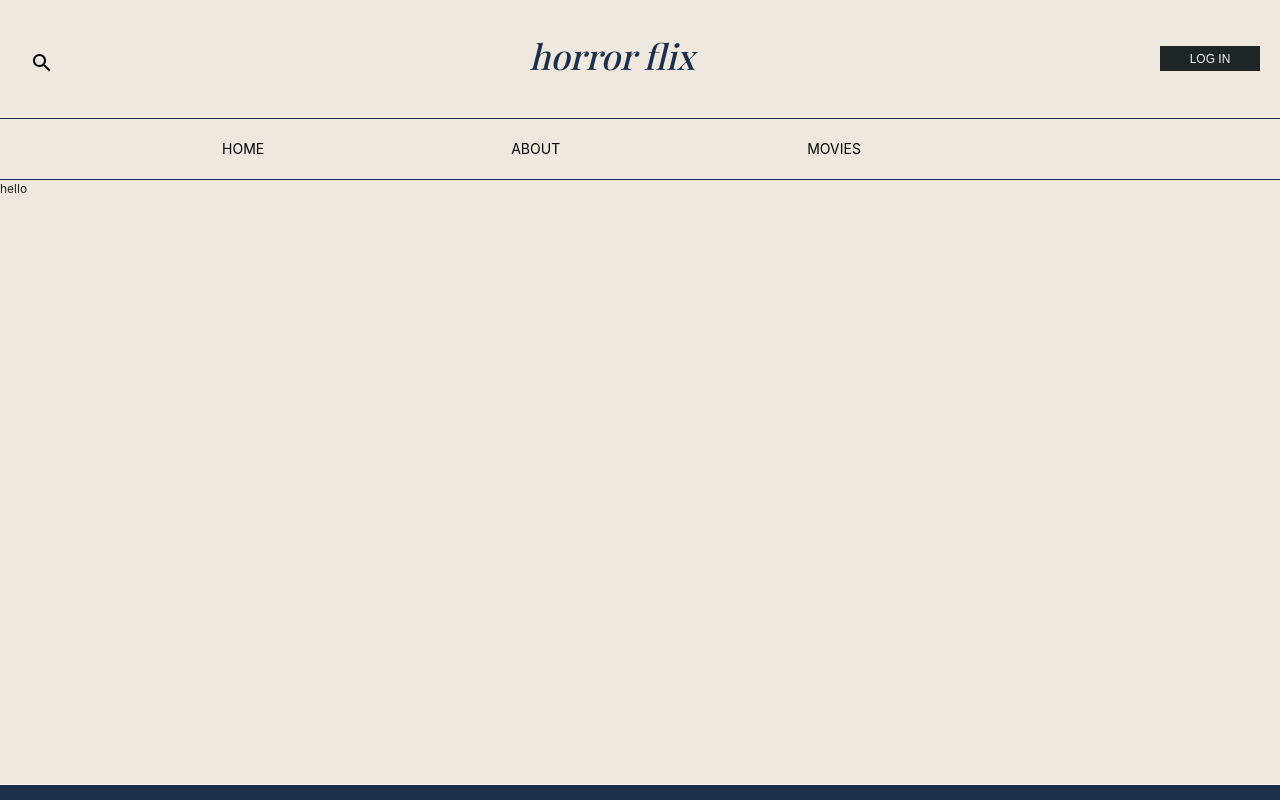
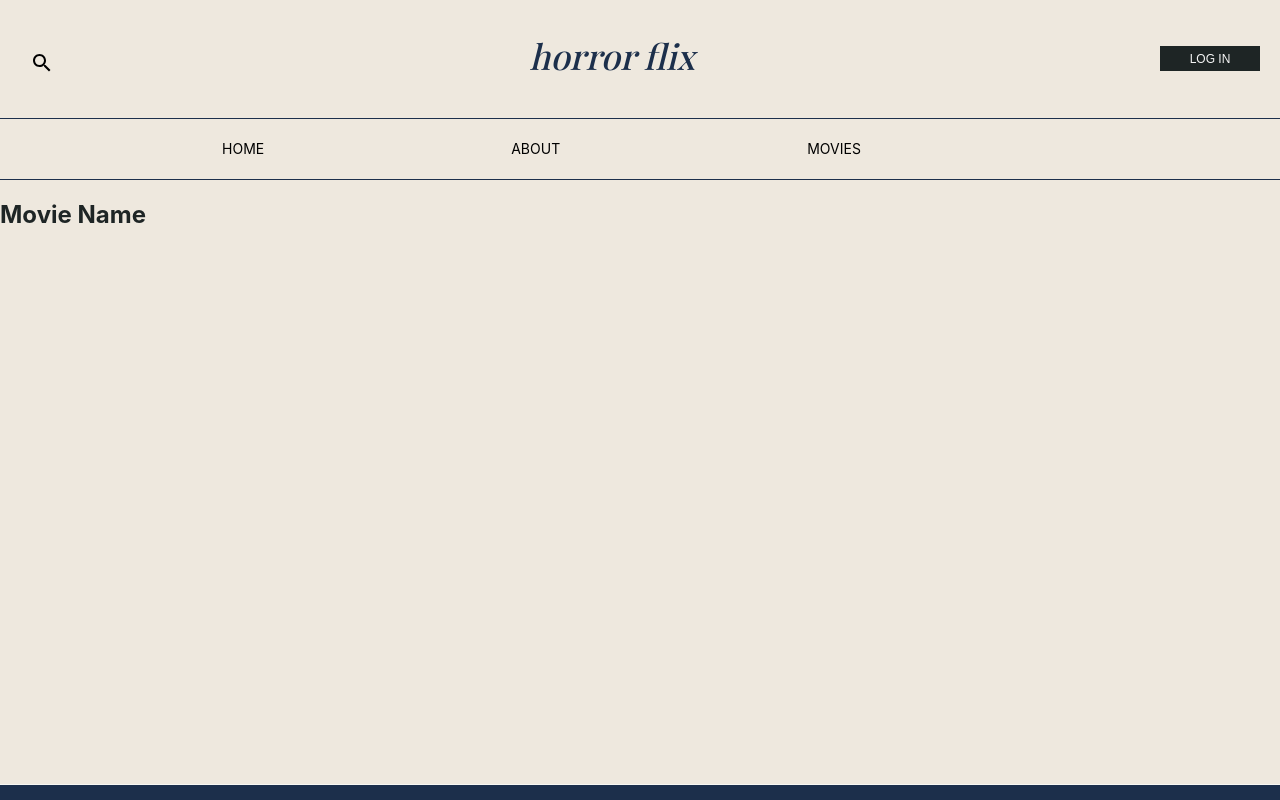
Before and after one commit to JLPinthecity/horror-movies-frontend, a React (Create React App) app: page /horror_movies/1 in a window 1280 px wide. Shown: the top 800 px of the page. Built offline with nearby package versions, Linux system fonts and the light colour scheme; no server answers; a web font is replaced by a local one.

Commit message:
import header component into movie show component

```diff
--- a/src/components/IndividualMovieShow.js
+++ b/src/components/IndividualMovieShow.js
@@ -1,6 +1,7 @@
 import React from 'react';
 import { getMoviePlusReviews } from '../actions/individualMovie'
 import { connect } from 'react-redux';
+import MovieHeader from './MovieHeader';
 
 class IndividualMovieShow extends React.Component {
 
@@ -13,7 +14,16 @@ class IndividualMovieShow extends React.Component {
 
         return (
             <div className="movie-wrapper">
-            hello
+                <div className="column-1">
+                    <MovieHeader/>
+
+                </div>
+
+                <div className="column-2">
+
+                </div>
+
+
             </div>
         )
 
--- a/src/components/MovieHeader.js
+++ b/src/components/MovieHeader.js
@@ -1,6 +1,6 @@
 import React from 'react';
 
-const Header = () => {
+const MovieHeader = (props) => {
     return (
         <div className="header-wrapper">
             <h1>Movie Name</h1>
@@ -15,4 +15,4 @@ const Header = () => {
     )
 }
 
-export default Header;
+export default MovieHeader;
```
